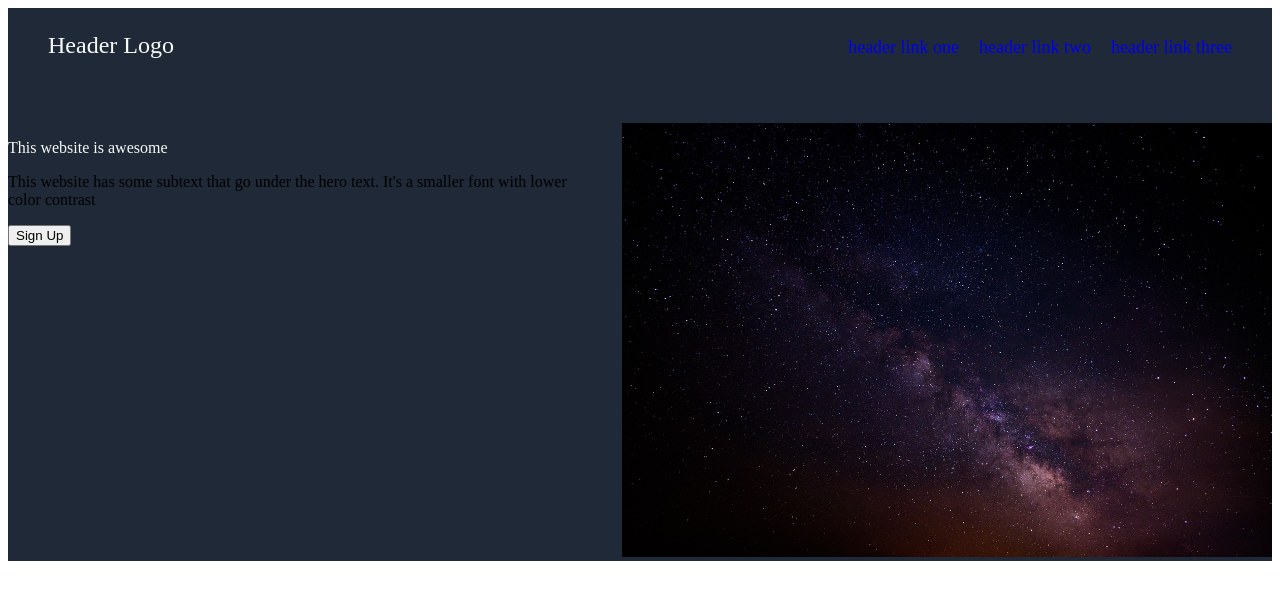
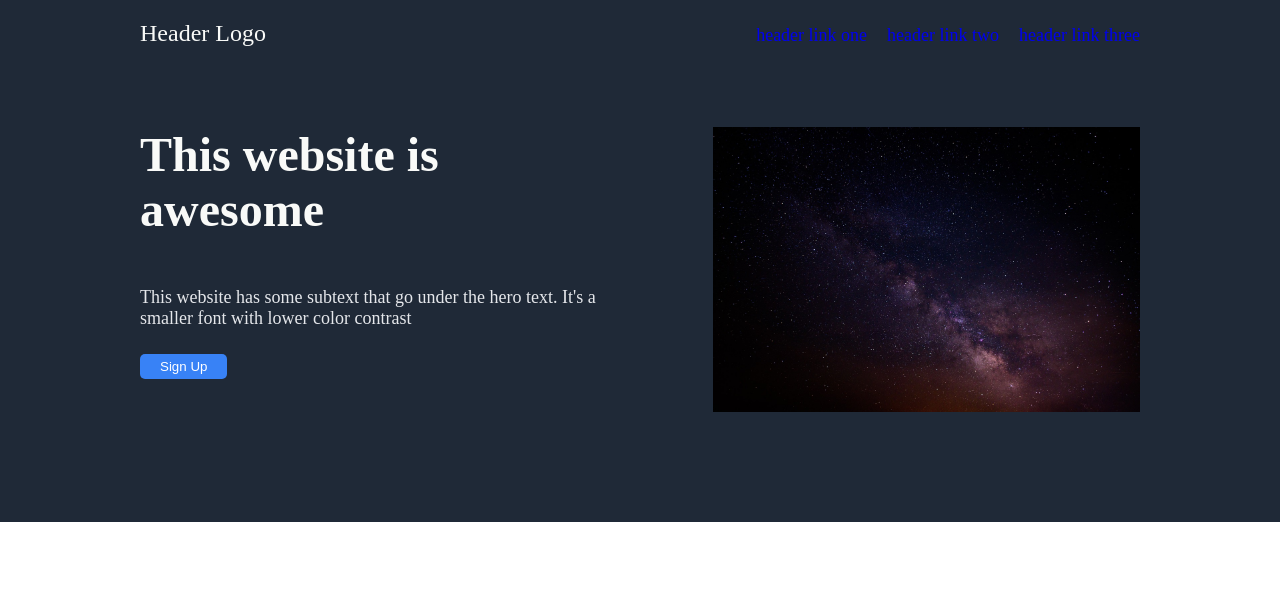
Before and after one commit to Strange-can/odin-landing-page, a plain HTML site: page index.html in a window 1280 px wide. Drawn offline with Linux system fonts and the light colour scheme.

Commit message:
Edit and align top section to standard
Used padding and margin commands with flexbox to attain the desired design for the top (dark blue) section of the
landing page.

```diff
--- a/images-and-style/style.css
+++ b/images-and-style/style.css
@@ -1,5 +1,11 @@
+body {
+    margin: 0;
+}
+
+
 .top {
     background-color: #1f2937;
+    padding: 20px 140px;
 }
 
 .logo, .hero {
@@ -10,9 +16,8 @@
     display: flex;
     justify-content: space-between;
     align-items: first baseline;
-    font-family: serif, Helvetica, sans-serif;
-    padding: 0 40px;
-    margin-bottom: 40px;
+    font-family: 'Times New Roman', Times, serif;
+    margin-bottom: 80px;
 }
 
 .l-one {
@@ -31,9 +36,50 @@ a {
 
 .top-middle {
     display: flex;
-    gap: 20px;
+    gap: 80px;
+    margin-bottom: 90px;
+}
+
+.r-two {
+    width: 650px;
+    display: flex;
+    flex-direction: column;
+    gap: 25px;
+    justify-content: flex-start;
+    align-items: flex-start;
+}
+
+.hero {
+    margin-top: 0;
+    font-size: 48px;
+    font-weight: 900;
+    margin: 0;
+    margin-bottom: 25px;
+}
+
+p {
+    margin: 0;
+}
+
+.subtext {
+    font-size: 18px;
+    color: #e5e7eb;
+}
+
+button {
+    background-color: #3882f6;
+    color: white;
+    padding: 5px 20px;
+    border: 0;
+    border-radius: 5px;
+}
+
+.l-two {
+    display: flex;
 }
 
 img {
-   width: 650px;
+    display: flex;
+    flex-shrink: 1;
+   height: 285px;
 }
```
